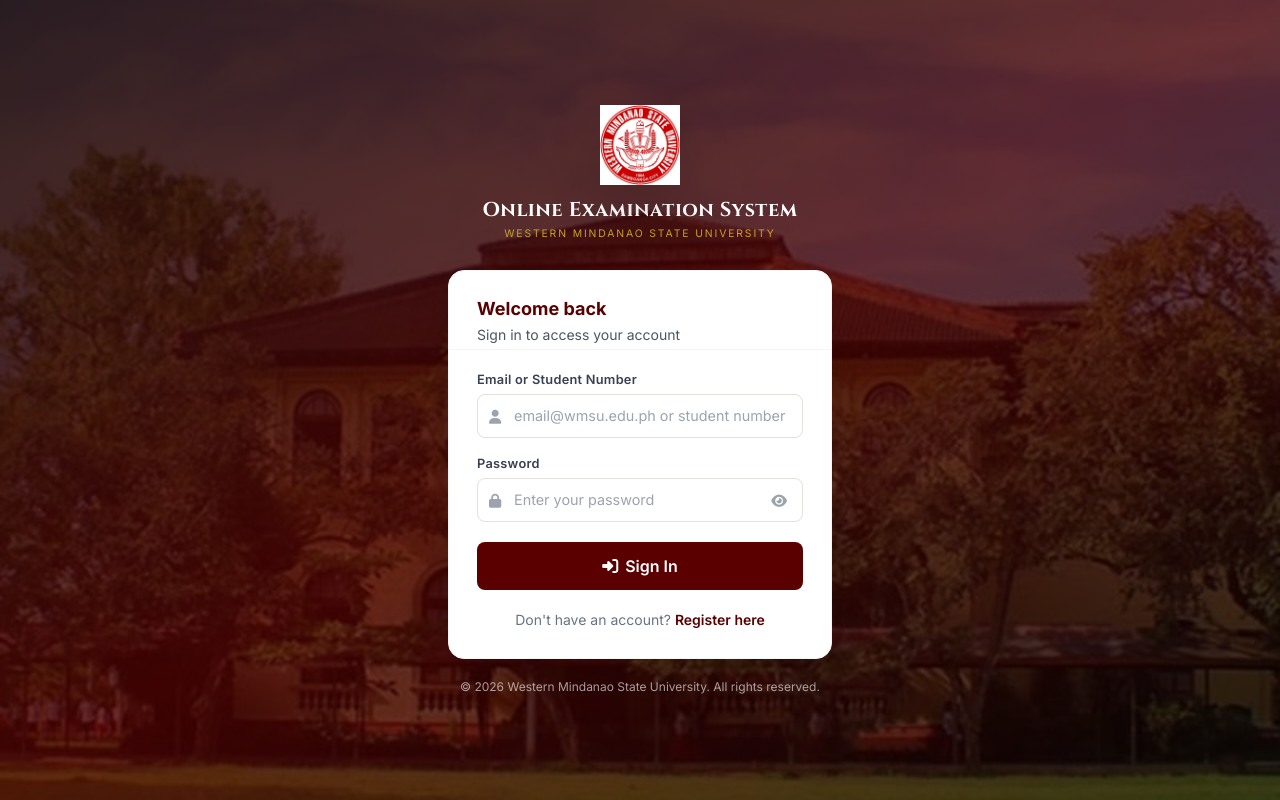
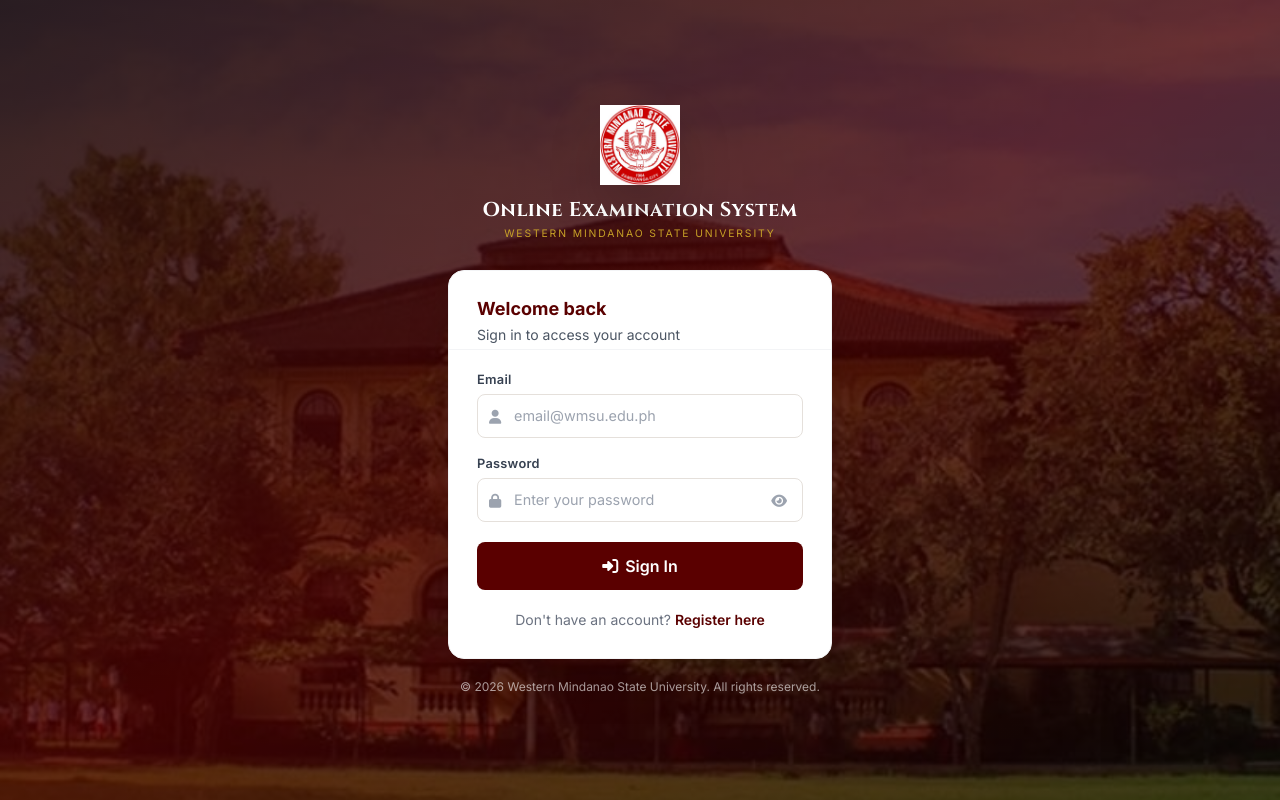
Before and after one commit to onge27/wmsu-ipil-version2-exam, a Python web app: template templates/login.html in a window 1280 px wide. Run offline with Jinja, Linux system fonts and the light colour scheme; the template is opened without the code that fills it, so the values that code supplies are empty; some libraries are stand-ins or nearby versions.

Commit message:
Update login form label and input placeholder

```diff
--- a/templates/login.html
+++ b/templates/login.html
@@ -15,10 +15,10 @@
         <div class="px-7 pb-7 pt-5">
             <form method="POST" novalidate>
                 <div class="mb-4">
-                    <label class="form-label text-gray-700" for="login_id">Email or Student Number</label>
+                    <label class="form-label text-gray-700" for="login_id">Email </label>
                     <div class="relative">
                         <span class="absolute left-3 top-1/2 -translate-y-1/2 text-gray-400"><i class="fas fa-user text-sm"></i></span>
-                        <input type="text" id="login_id" name="login_id" class="form-input pl-9" placeholder="email@wmsu.edu.ph or student number" required autocomplete="username">
+                        <input type="text" id="login_id" name="login_id" class="form-input pl-9" placeholder="email@wmsu.edu.ph " required autocomplete="username">
                     </div>
                 </div>
                 <div class="mb-5">
```
